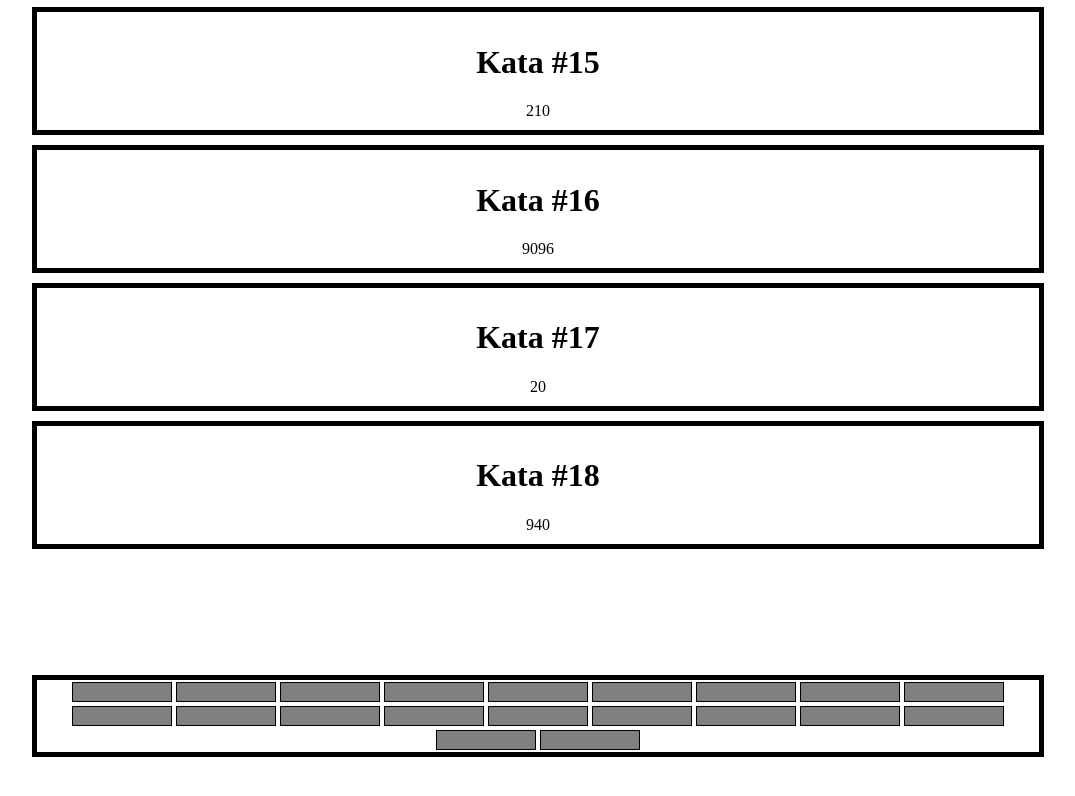
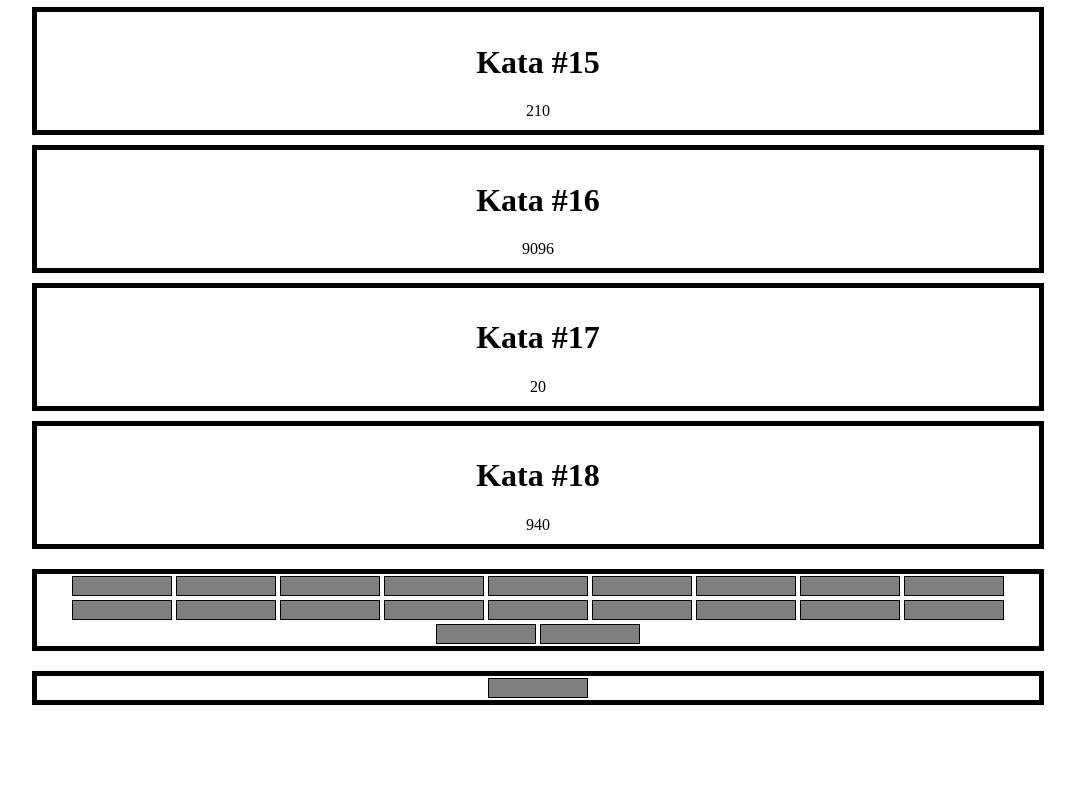
Before and after one commit to nddudash/JS-Katas-Here-we-SHOW-again-Collection, a plain HTML site: page index.html in a window 1280 px wide. Shown: the part 1951-2747 px from the top of the page, without its empty margins (102-1177 px from the left). After the commit the page ends 2676 px from the top, so only its background shows below. Drawn offline with Linux system fonts and the light colour scheme.

Commit message:
badooby boop

```diff
--- a/main.js
+++ b/main.js
@@ -241,42 +241,57 @@ Kata16Div.append(Div16Total);
 
 //#17
 let Kata17Div = document.createElement(`div`);
-Kata17Div.classList.add(`KataDiv`)
-documentBody.append(Kata17Div)
+Kata17Div.classList.add(`KataDiv`);
+documentBody.append(Kata17Div);
 let Kata17Title = document.createElement(`h1`);
-Kata17Title.classList.add(`KataTitle`)
-Kata17Title.append("Kata #17")
-Kata17Div.append(Kata17Title)
+Kata17Title.classList.add(`KataTitle`);
+Kata17Title.append("Kata #17");
+Kata17Div.append(Kata17Title);
 
 let Div17And18Array = [];
 for (let index1718 = 0; index1718 < sampleArray.length; index1718++) {
-    let currentNumber = parseInt(sampleArray[index1718])
-    Div17And18Array.push(currentNumber)
+    let currentNumber = parseInt(sampleArray[index1718]);
+    Div17And18Array.push(currentNumber);
 }
-console.log(Div17And18Array)
+console.log(Div17And18Array);
 
 //DEVELOPER COMMENT: I have no idea what the heck ... operator actually does or how it really works, but it seems to get the job done so...
 
-Kata17Div.append(Math.min(...Div17And18Array))
+Kata17Div.append(Math.min(...Div17And18Array));
 
 //#18
 let Kata18Div = document.createElement(`div`);
-Kata18Div.classList.add(`KataDiv`)
-documentBody.append(Kata18Div)
+Kata18Div.classList.add(`KataDiv`);
+documentBody.append(Kata18Div);
 let Kata18Title = document.createElement(`h1`);
-Kata18Title.classList.add(`KataTitle`)
-Kata18Title.append("Kata #18")
-Kata18Div.append(Kata18Title)
+Kata18Title.classList.add(`KataTitle`);
+Kata18Title.append("Kata #18");
+Kata18Div.append(Kata18Title);
 
-Kata18Div.append(Math.max(...Div17And18Array))
+Kata18Div.append(Math.max(...Div17And18Array));
 
 //BONUS STUFF
-let bonusBoxesContainer = document.createElement('div')
-bonusBoxesContainer.classList.add('bonusBoxContainer')
-documentBody.append(bonusBoxesContainer)
 //19
-for (index19 = 0; index19 < 20; index19++) {
-    let greyBox = document.createElement('div')
-    greyBox.classList.add('greyBox')
-    bonusBoxesContainer.appendChild(greyBox)
+let bonusBoxesContainer1 = document.createElement('div');
+bonusBoxesContainer1.classList.add('bonusBoxContainer');
+documentBody.append(bonusBoxesContainer1);
+
+for (index19 = 0; index19 < 20; index19 ++) {
+    let greyBox = document.createElement('div');
+    greyBox.classList.add('greyBox');
+    bonusBoxesContainer1.appendChild(greyBox);
 }
+
+//20
+let bonusBoxesContainer2 = document.createElement('div');
+bonusBoxesContainer2.classList.add('bonusBoxContainer');
+documentBody.append(bonusBoxesContainer2);
+
+let elementWidth = 100;
+for (index20 = 1; index20 < 20; index20 ++) {
+    let evenGrowthBoxes = document.createElement('div');
+    evenGrowthBoxes.classList.add(`evenGrowthBoxes`);
+    bonusBoxesContainer2.appendChild(evenGrowthBoxes);
+    evenGrowthBoxes.style.width(`${elementWidth}px`)
+    elementWidth += 5;
+}
--- a/style.css
+++ b/style.css
@@ -17,7 +17,8 @@
     border: 5px solid black;
     display: flex;
     flex-wrap: wrap;
-    margin: 10%;
+    width: 80%;
+    margin: 20px auto;
     justify-content: center;
     align-items: center;
 
@@ -30,3 +31,11 @@
     border: 1px solid black;
     margin: 2px;
 }
+
+.evenGrowthBoxes {
+    background-color: grey;
+    height: 20px;
+    width: 100px;
+    border: 1px solid black;
+    margin: 2px;
+}
```
